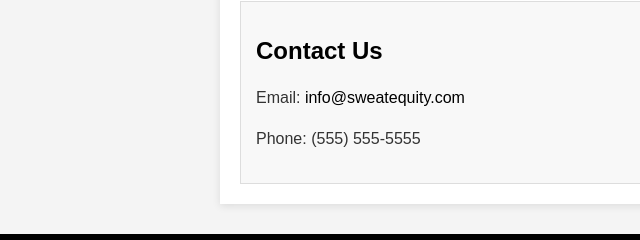
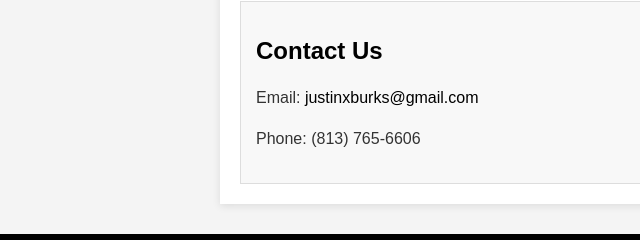
Before and after one commit to JustinBurksJr/Sweat-Equity, a plain HTML site: page index.html in a window 1280 px wide. Shown: the part 586-826 px from the top of the page, 0-640 px from the left. Drawn offline with Linux system fonts and the light colour scheme.

Commit message:
Update index.html

```diff
--- a/index.html
+++ b/index.html
@@ -74,8 +74,8 @@
 
         <div class="contact">
             <h2>Contact Us</h2>
-            <p>Email: <a href="mailto:info@sweatequity.com">info@sweatequity.com</a></p>
-            <p>Phone: (555) 555-5555</p>
+            <p>Email: <a href="mailto:justinxburks@gmail.com">justinxburks@gmail.com</a></p>
+            <p>Phone: (813) 765-6606 </p>
         </div>
     </main>
     <footer>
```
